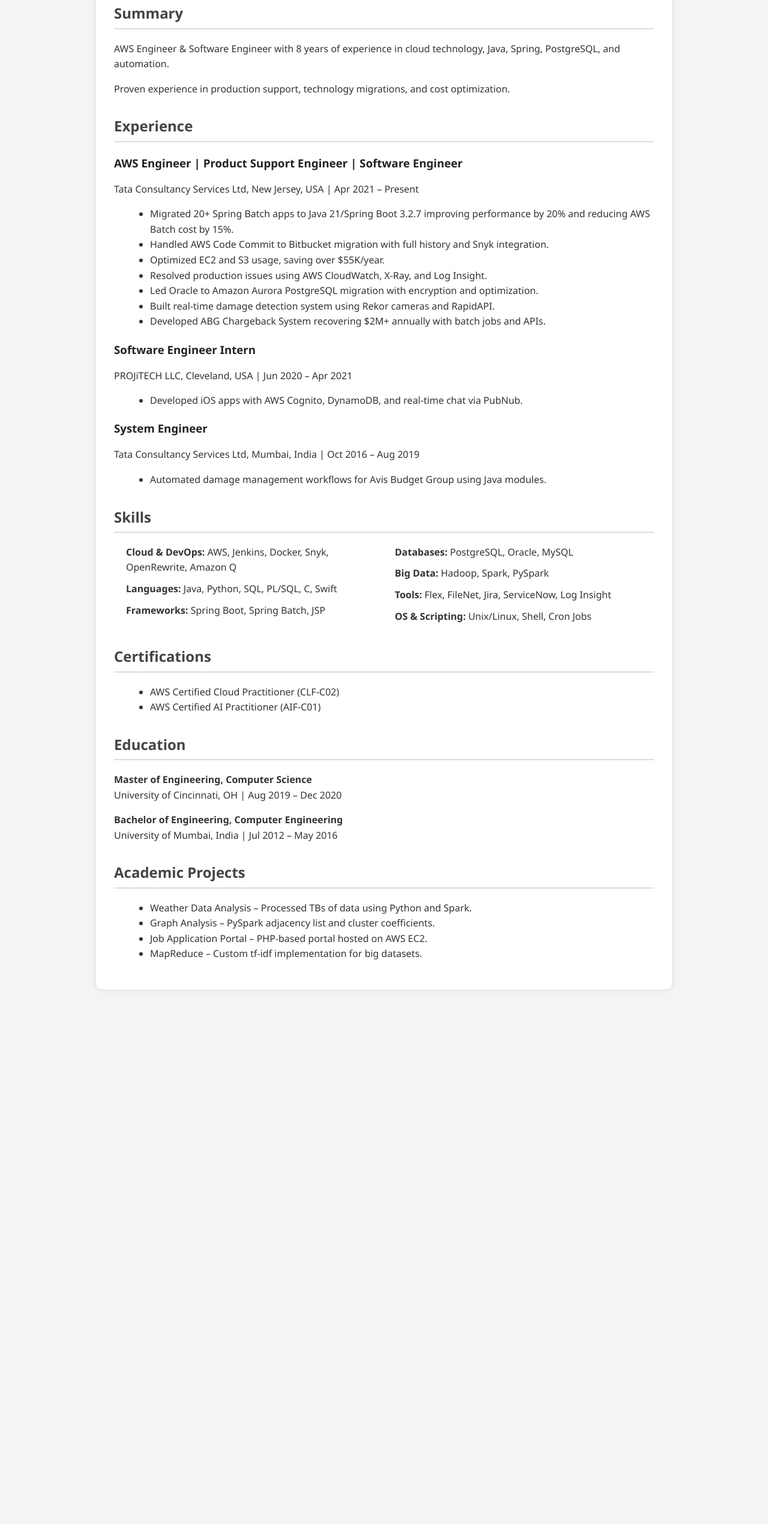
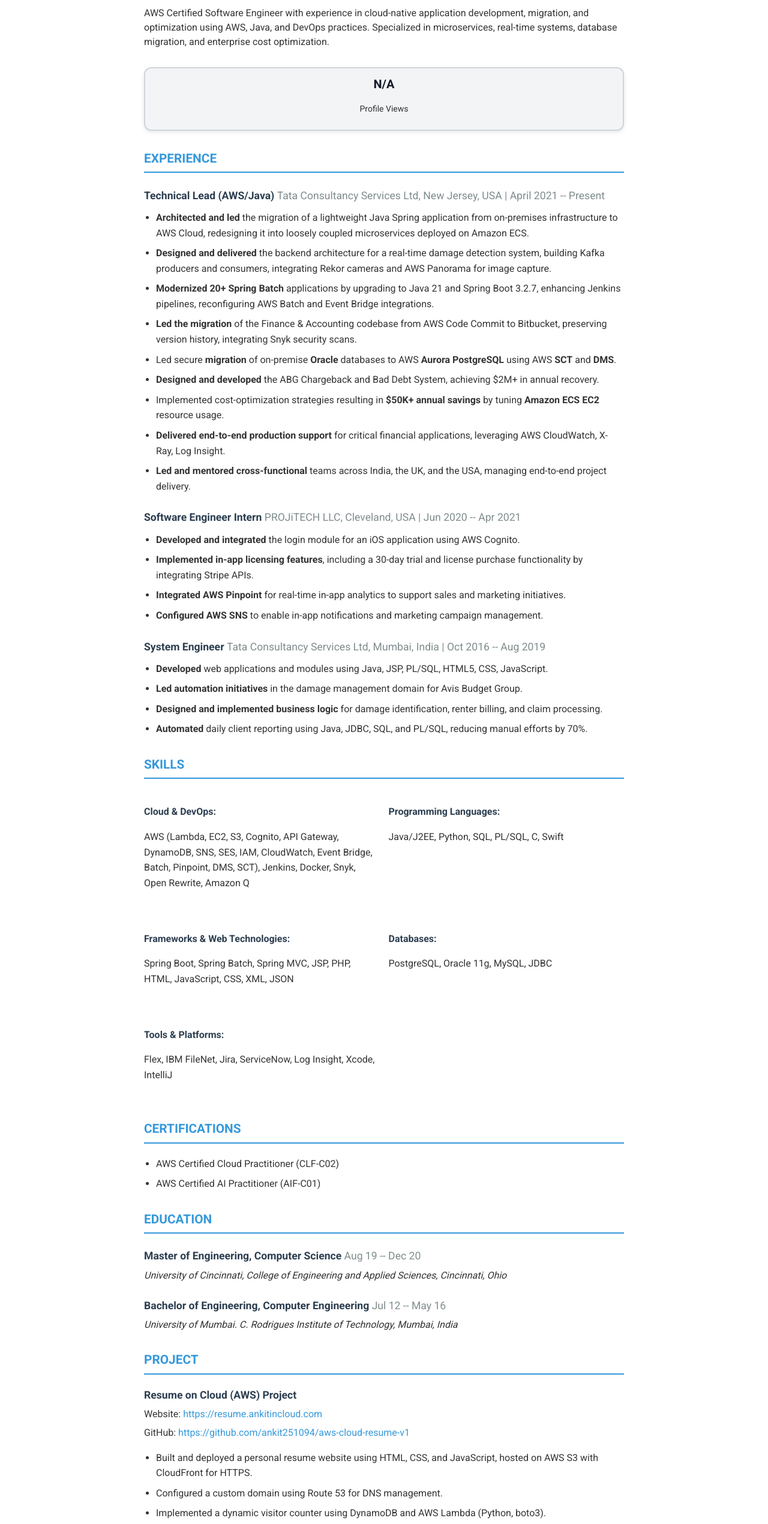
Before and after one commit to ankit251094/aws-cloud-resume-v1, a plain HTML site: page website/index.html in a window 1280 px wide. Shown: the part 191-2731 px from the top of the page at 60% size. Before the commit the page ends 1860 px from the top, so only its background shows below. Drawn offline with Linux system fonts and the light colour scheme; no server answers.

Commit message:
Updates to index.html and adding terraform code

```diff
--- /dev/null
+++ b/infra/response.json
@@ -0,0 +1 @@
+{"statusCode": 200, "headers": {"Access-Control-Allow-Origin": "*", "Access-Control-Allow-Methods": "GET, POST, OPTIONS"}, "body": "{\"count\": 1}"}
--- a/website/index.html
+++ b/website/index.html
@@ -1,18 +1,20 @@
 <!DOCTYPE html>
 <html lang="en">
-
-
 <head>
-  <meta charset="UTF-8" />
-  <meta name="viewport" content="width=device-width, initial-scale=1.0"/>
-  <title>Ankit Pandey Resume</title>
-  <link rel="stylesheet" href="style.css"/>
+    <meta charset="UTF-8">
+    <meta name="viewport" content="width=device-width, initial-scale=1.0">
+    <title>Ankit Pandey - AWS Certified Software Engineer</title>
+    <link rel="stylesheet" href="style.css">
+    <link href="https://fonts.googleapis.com/css2?family=Roboto:wght@300;400;500;700&display=swap" rel="stylesheet">
 </head>
 <body>
-  <div class="container">
     <header>
-      <h1>Ankit Vinod Pandey</h1>
+        <div class="contact-info">
             <p>Parsippany, NJ 07054 | 513-356-1504 | <a href="mailto:ankit251094pandey@gmail.com">ankit251094pandey@gmail.com</a></p>
+        </div>
+        <h1>Ankit Pandey</h1>
+        <h2>AWS Certified Software Engineer</h2>
+        <p class="summary">AWS Certified Software Engineer with experience in cloud-native application development, migration, and optimization using AWS, Java, and DevOps practices. Specialized in microservices, real-time systems, database migration, and enterprise cost optimization.</p>
     </header>
 
     <div class="view-section">
@@ -22,79 +24,107 @@
         </div>
     </div>
 
-    <section>
-      <h2>Summary</h2>
-      <p>AWS Engineer & Software Engineer with 8 years of experience in cloud technology, Java, Spring, PostgreSQL, and automation.</p>
-      <p>Proven experience in production support, technology migrations, and cost optimization.</p>
+    <section class="experience">
+        <h3>EXPERIENCE</h3>
+
+        <div class="job">
+            <h4>Technical Lead (AWS/Java) <span>Tata Consultancy Services Ltd, New Jersey, USA | April 2021 -- Present</span></h4>
+            <ul>
+                <li><strong>Architected and led</strong> the migration of a lightweight Java Spring application from on-premises infrastructure to AWS Cloud, redesigning it into loosely coupled microservices deployed on Amazon ECS.</li>
+                <li><strong>Designed and delivered</strong> the backend architecture for a real-time damage detection system, building Kafka producers and consumers, integrating Rekor cameras and AWS Panorama for image capture.</li>
+                <li><strong>Modernized 20+ Spring Batch</strong> applications by upgrading to Java 21 and Spring Boot 3.2.7, enhancing Jenkins pipelines, reconfiguring AWS Batch and Event Bridge integrations.</li>
+                <li><strong>Led the migration</strong> of the Finance & Accounting codebase from AWS Code Commit to Bitbucket, preserving version history, integrating Snyk security scans.</li>
+                <li>Led secure <strong>migration</strong> of on-premise <strong>Oracle</strong> databases to AWS <strong>Aurora PostgreSQL</strong> using AWS <strong>SCT</strong> and <strong>DMS</strong>.</li>
+                <li><strong>Designed and developed</strong> the ABG Chargeback and Bad Debt System, achieving $2M+ in annual recovery.</li>
+                <li>Implemented cost-optimization strategies resulting in <strong>$50K+ annual savings</strong> by tuning <strong>Amazon ECS EC2</strong> resource usage.</li>
+                <li><strong>Delivered end-to-end production support</strong> for critical financial applications, leveraging AWS CloudWatch, X-Ray, Log Insight.</li>
+                <li><strong>Led and mentored cross-functional</strong> teams across India, the UK, and the USA, managing end-to-end project delivery.</li>
+            </ul>
+        </div>
+
+        <div class="job">
+            <h4>Software Engineer Intern <span>PROJiTECH LLC, Cleveland, USA | Jun 2020 -- Apr 2021</span></h4>
+            <ul>
+                <li><strong>Developed and integrated</strong> the login module for an iOS application using AWS Cognito.</li>
+                <li><strong>Implemented in-app licensing features</strong>, including a 30-day trial and license purchase functionality by integrating Stripe APIs.</li>
+                <li><strong>Integrated AWS Pinpoint</strong> for real-time in-app analytics to support sales and marketing initiatives.</li>
+                <li><strong>Configured AWS SNS</strong> to enable in-app notifications and marketing campaign management.</li>
+            </ul>
+        </div>
+
+        <div class="job">
+            <h4>System Engineer <span>Tata Consultancy Services Ltd, Mumbai, India | Oct 2016 -- Aug 2019</span></h4>
+            <ul>
+                <li><strong>Developed</strong> web applications and modules using Java, JSP, PL/SQL, HTML5, CSS, JavaScript.</li>
+                <li><strong>Led automation initiatives</strong> in the damage management domain for Avis Budget Group.</li>
+                <li><strong>Designed and implemented business logic</strong> for damage identification, renter billing, and claim processing.</li>
+                <li><strong>Automated</strong> daily client reporting using Java, JDBC, SQL, and PL/SQL, reducing manual efforts by 70%.</li>
+            </ul>
+        </div>
     </section>
 
-    <section>
-      <h2>Experience</h2>
-      <h3>AWS Engineer | Product Support Engineer | Software Engineer</h3>
-      <p>Tata Consultancy Services Ltd, New Jersey, USA | Apr 2021 – Present</p>
-      <ul>
-        <li>Migrated 20+ Spring Batch apps to Java 21/Spring Boot 3.2.7 improving performance by 20% and reducing AWS Batch cost by 15%.</li>
-        <li>Handled AWS Code Commit to Bitbucket migration with full history and Snyk integration.</li>
-        <li>Optimized EC2 and S3 usage, saving over $55K/year.</li>
-        <li>Resolved production issues using AWS CloudWatch, X-Ray, and Log Insight.</li>
-        <li>Led Oracle to Amazon Aurora PostgreSQL migration with encryption and optimization.</li>
-        <li>Built real-time damage detection system using Rekor cameras and RapidAPI.</li>
-        <li>Developed ABG Chargeback System recovering $2M+ annually with batch jobs and APIs.</li>
-      </ul>
-
-      <h3>Software Engineer Intern</h3>
-      <p>PROJiTECH LLC, Cleveland, USA | Jun 2020 – Apr 2021</p>
-      <ul>
-        <li>Developed iOS apps with AWS Cognito, DynamoDB, and real-time chat via PubNub.</li>
-      </ul>
-
-      <h3>System Engineer</h3>
-      <p>Tata Consultancy Services Ltd, Mumbai, India | Oct 2016 – Aug 2019</p>
-      <ul>
-        <li>Automated damage management workflows for Avis Budget Group using Java modules.</li>
-      </ul>
+    <section class="skills">
+        <h3>SKILLS</h3>
+        <div class="skills-grid">
+            <div>
+                <h4>Cloud & DevOps:</h4>
+                <p>AWS (Lambda, EC2, S3, Cognito, API Gateway, DynamoDB, SNS, SES, IAM, CloudWatch, Event Bridge, Batch, Pinpoint, DMS, SCT), Jenkins, Docker, Snyk, Open Rewrite, Amazon Q</p>
+            </div>
+            <div>
+                <h4>Programming Languages:</h4>
+                <p>Java/J2EE, Python, SQL, PL/SQL, C, Swift</p>
+            </div>
+            <div>
+                <h4>Frameworks & Web Technologies:</h4>
+                <p>Spring Boot, Spring Batch, Spring MVC, JSP, PHP, HTML, JavaScript, CSS, XML, JSON</p>
+            </div>
+            <div>
+                <h4>Databases:</h4>
+                <p>PostgreSQL, Oracle 11g, MySQL, JDBC</p>
+            </div>
+            <div>
+                <h4>Tools & Platforms:</h4>
+                <p>Flex, IBM FileNet, Jira, ServiceNow, Log Insight, Xcode, IntelliJ</p>
+            </div>
+        </div>
     </section>
 
-    <section>
-      <h2>Skills</h2>
-      <ul class="columns">
-        <li><strong>Cloud & DevOps:</strong> AWS, Jenkins, Docker, Snyk, OpenRewrite, Amazon Q</li>
-        <li><strong>Languages:</strong> Java, Python, SQL, PL/SQL, C, Swift</li>
-        <li><strong>Frameworks:</strong> Spring Boot, Spring Batch, JSP</li>
-        <li><strong>Databases:</strong> PostgreSQL, Oracle, MySQL</li>
-        <li><strong>Big Data:</strong> Hadoop, Spark, PySpark</li>
-        <li><strong>Tools:</strong> Flex, FileNet, Jira, ServiceNow, Log Insight</li>
-        <li><strong>OS & Scripting:</strong> Unix/Linux, Shell, Cron Jobs</li>
-      </ul>
-    </section>
-
-    <section>
-      <h2>Certifications</h2>
+    <section class="certifications">
+        <h3>CERTIFICATIONS</h3>
         <ul>
             <li>AWS Certified Cloud Practitioner (CLF-C02)</li>
             <li>AWS Certified AI Practitioner (AIF-C01)</li>
         </ul>
     </section>
 
-    <section>
-      <h2>Education</h2>
-      <p><strong>Master of Engineering, Computer Science</strong><br/>
-      University of Cincinnati, OH | Aug 2019 – Dec 2020</p>
-
-      <p><strong>Bachelor of Engineering, Computer Engineering</strong><br/>
-      University of Mumbai, India | Jul 2012 – May 2016</p>
+    <section class="education">
+        <h3>EDUCATION</h3>
+        <div class="education-item">
+            <h4>Master of Engineering, Computer Science <span>Aug 19 -- Dec 20</span></h4>
+            <p>University of Cincinnati, College of Engineering and Applied Sciences, Cincinnati, Ohio</p>
+        </div>
+        <div class="education-item">
+            <h4>Bachelor of Engineering, Computer Engineering <span>Jul 12 -- May 16</span></h4>
+            <p>University of Mumbai. C. Rodrigues Institute of Technology, Mumbai, India</p>
+        </div>
     </section>
 
-    <section>
-      <h2>Academic Projects</h2>
+    <section class="project">
+        <h3>PROJECT</h3>
+        <h4>Resume on Cloud (AWS) Project</h4>
+        <p>Website: <a href="https://resume.ankitincloud.com" target="_blank">https://resume.ankitincloud.com</a></p>
+        <p>GitHub: <a href="https://github.com/ankit251094/aws-cloud-resume-v1" target="_blank">https://github.com/ankit251094/aws-cloud-resume-v1</a></p>
         <ul>
-        <li>Weather Data Analysis – Processed TBs of data using Python and Spark.</li>
-        <li>Graph Analysis – PySpark adjacency list and cluster coefficients.</li>
-        <li>Job Application Portal – PHP-based portal hosted on AWS EC2.</li>
-        <li>MapReduce – Custom tf-idf implementation for big datasets.</li>
+            <li>Built and deployed a personal resume website using HTML, CSS, and JavaScript, hosted on AWS S3 with CloudFront for HTTPS.</li>
+            <li>Configured a custom domain using Route 53 for DNS management.</li>
+            <li>Implemented a dynamic visitor counter using DynamoDB and AWS Lambda (Python, boto3).</li>
+            <li>Defined infrastructure as code with Terraform; leveraged Hashi Corp Cloud Platform (HCP) to securely manage Terraform state.</li>
+            <li>Established CI/CD pipelines with GitHub Actions to automate front-end deployment updates to S3.</li>
         </ul>
     </section>
-  </div>
+
+
+
     <script>
         async function fetchCounter() {
           try {
@@ -111,6 +141,5 @@
         // Fetch on load
         window.onload = fetchCounter;
       </script>
-
 </body>
 </html>
--- a/website/style.css
+++ b/website/style.css
@@ -1,32 +1,50 @@
+/* General Styles */
 body {
-  font-family: 'Segoe UI', Tahoma, Geneva, Verdana, sans-serif;
+  font-family: 'Roboto', sans-serif;
   line-height: 1.6;
-  background: #f4f4f4;
   color: #333;
-  margin: 0;
+  max-width: 800px;
+  margin: 0 auto;
   padding: 20px;
 }
 
-.container {
-  background: #fff;
-  max-width: 900px;
-  margin: auto;
-  padding: 30px;
-  box-shadow: 0 0 10px rgba(0,0,0,0.1);
-  border-radius: 10px;
+h1, h2, h3, h4 {
+  color: #2c3e50;
 }
 
-header {
-  text-align: center;
-  margin-bottom: 20px;
-}
-
-header h1 {
+h1 {
+  font-size: 2.2em;
   margin-bottom: 5px;
 }
 
+h2 {
+  font-size: 1.5em;
+  font-weight: 400;
+  margin-top: 0;
+  margin-bottom: 20px;
+  color: #7f8c8d;
+}
+
+h3 {
+  font-size: 1.3em;
+  border-bottom: 2px solid #3498db;
+  padding-bottom: 5px;
+  margin-top: 30px;
+  color: #3498db;
+}
+
+h4 {
+  font-size: 1.1em;
+  margin-bottom: 5px;
+}
+
+h4 span {
+  font-weight: normal;
+  color: #7f8c8d;
+}
+
 a {
-  color: #007acc;
+  color: #3498db;
   text-decoration: none;
 }
 
@@ -34,38 +52,115 @@ a:hover {
   text-decoration: underline;
 }
 
-h2 {
-  color: #444;
-  border-bottom: 2px solid #ddd;
-  padding-bottom: 5px;
-  margin-top: 30px;
+ul {
+  padding-left: 20px;
 }
 
-h3 {
-  margin-bottom: 5px;
-  color: #222;
+li {
+  margin-bottom: 8px;
 }
 
-ul {
-  list-style-type: disc;
-  margin-left: 20px;
+/* Header Styles */
+header {
+  margin-bottom: 30px;
 }
 
-ul.columns {
-  column-count: 2;
-  padding-left: 0;
-}
-
-ul.columns li {
-  break-inside: avoid;
-  list-style: none;
+.contact-info {
+  font-size: 0.9em;
+  color: #7f8c8d;
   margin-bottom: 10px;
 }
 
-.view-section {
-  position: absolute;
-  top: 20px;
-  right: 30px;
+.summary {
+  font-size: 1em;
+  line-height: 1.5;
+}
+
+/* Experience Section */
+.job {
+  margin-bottom: 25px;
+}
+
+.job h4 {
+  margin-bottom: 10px;
+}
+
+.job ul {
+  margin-top: 5px;
+}
+
+/* Skills Section */
+.skills-grid {
+  display: grid;
+  grid-template-columns: repeat(2, 1fr);
+  gap: 15px;
+}
+
+.skills-grid div {
+  margin-bottom: 15px;
+}
+
+.skills-grid h4 {
+  margin-bottom: 5px;
+  font-size: 1em;
+}
+
+/* Education Section */
+.education-item {
+  margin-bottom: 15px;
+}
+
+.education-item p {
+  margin-top: 5px;
+  font-style: italic;
+}
+
+/* Project Section */
+.project h4 {
+  margin-top: 15px;
+  margin-bottom: 5px;
+}
+
+.project p {
+  margin: 5px 0;
+}
+
+/* Footer */
+footer {
+  margin-top: 40px;
+  text-align: center;
+  padding: 20px 0;
+  border-top: 1px solid #eee;
+}
+
+.visitor-counter {
+  font-size: 0.9em;
+  color: #7f8c8d;
+}
+
+/* Responsive Design */
+@media (max-width: 768px) {
+  body {
+      padding: 15px;
+  }
+
+  .skills-grid {
+      grid-template-columns: 1fr;
+  }
+}
+
+@media (max-width: 480px) {
+  h1 {
+      font-size: 1.8em;
+  }
+
+  h2 {
+      font-size: 1.2em;
+  }
+
+  .contact-info {
+      font-size: 0.8em;
+  }
 }
 
 .counter-box {
```
Also changed, not shown: 5 other files. Lines whose indentation alone changed are shown as unchanged.
